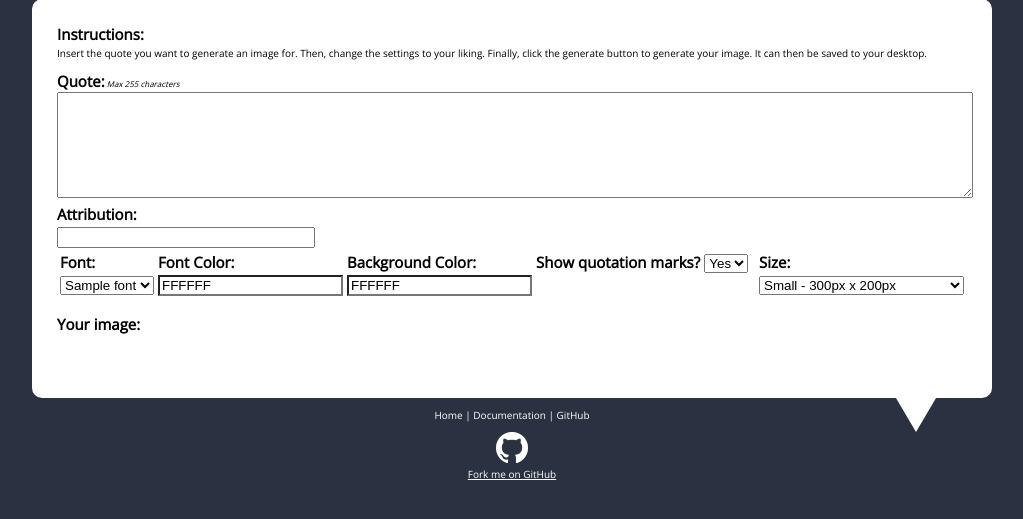
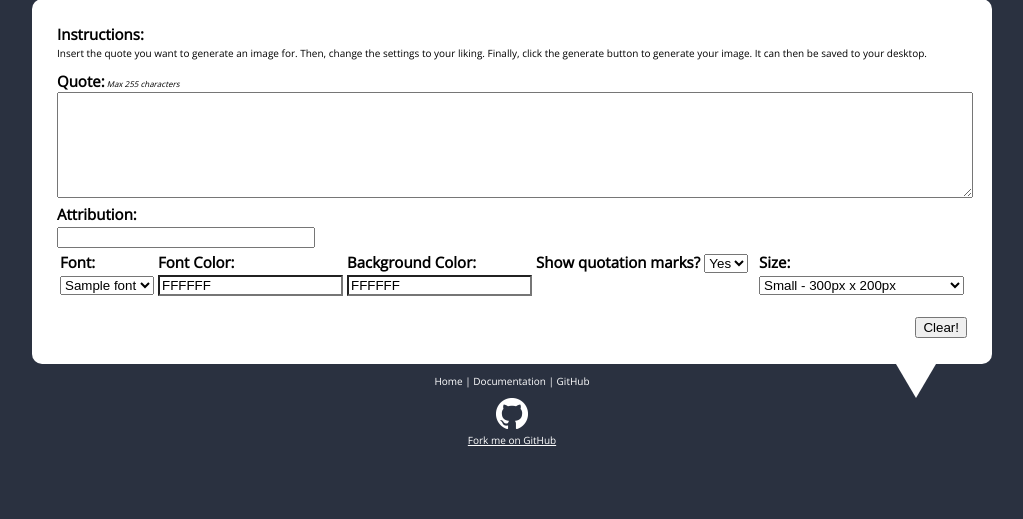
Before and after one commit to Hacym/cite-site, a Flask app: template app/templates/index.html in a window 1280 px wide. Shown: the part 59-578 px from the top of the page, without its empty margins (128-1151 px from the left). Run offline with Flask 2, Linux system fonts and the light colour scheme; the template is opened without the code that fills it: most values are stand-ins (such as "Sample title", 1, 10 or a date in 2020).

Commit message:
Add style changes

```diff
--- a/app/static/main.js
+++ b/app/static/main.js
@@ -32,4 +32,8 @@ $(document).ready(function(){
             }
         });
     });
+
+    $("#clear").click(function(){
+        $("#image").hide();
+    });
 });
--- a/app/static/styles.css
+++ b/app/static/styles.css
@@ -60,6 +60,7 @@ body {
     width: 900px;
     text-align: center;
     overflow-x: scroll;
+	display: none;
 }
 
 #error {
--- a/app/templates/index.html
+++ b/app/templates/index.html
@@ -94,9 +94,10 @@
 						</td>
 					</tr>
 				</table>
+				<p style="text-align: right;"><input type="reset" value="Clear!" id="clear"></p>
 			</form>
-			<p class="header">Your image:</p>
 			<div id="image">
+				<p class="header" style="text-align: left;">Your image:</p>
 				<p><img id="previewimage"></p>
 			</div>
 			<div id="error">
```
